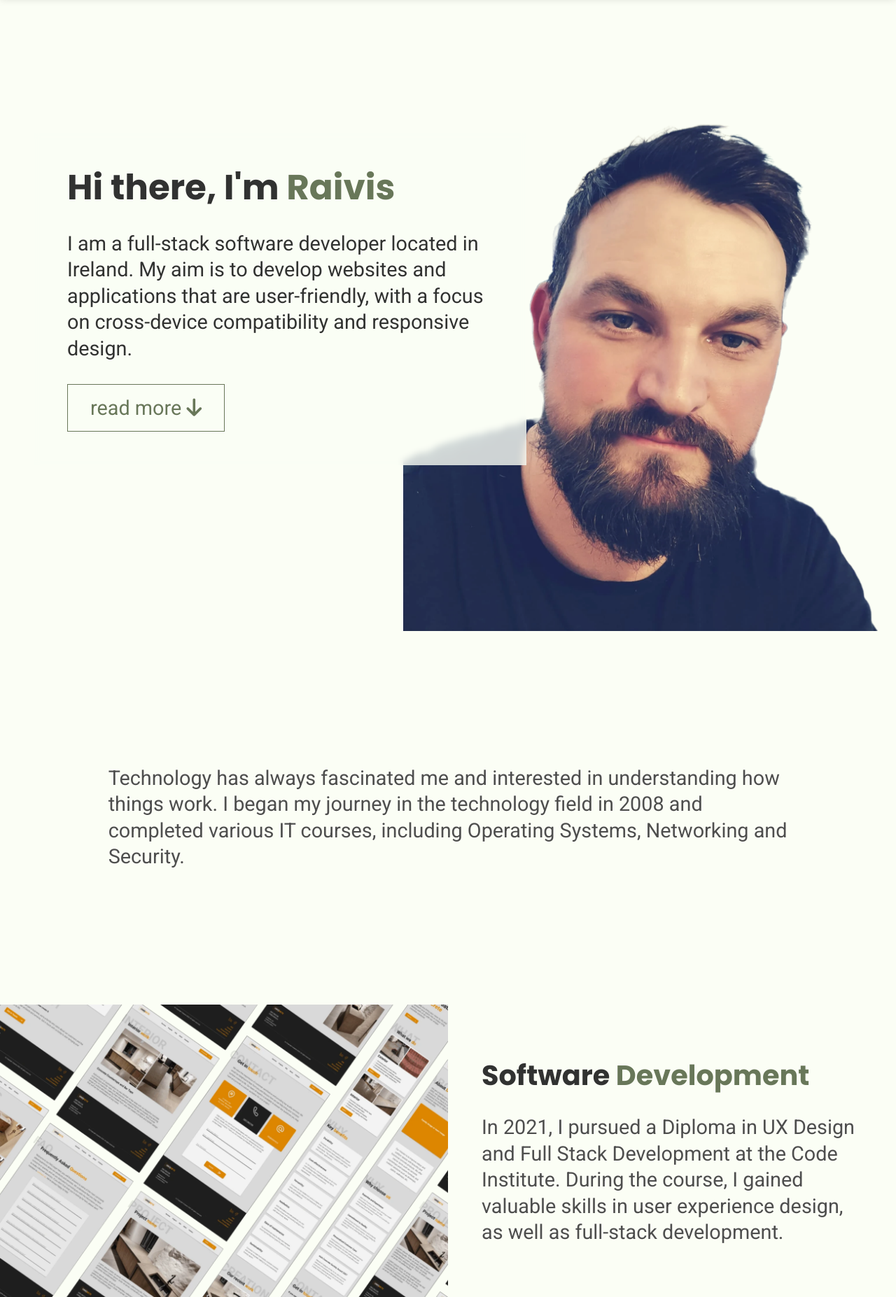
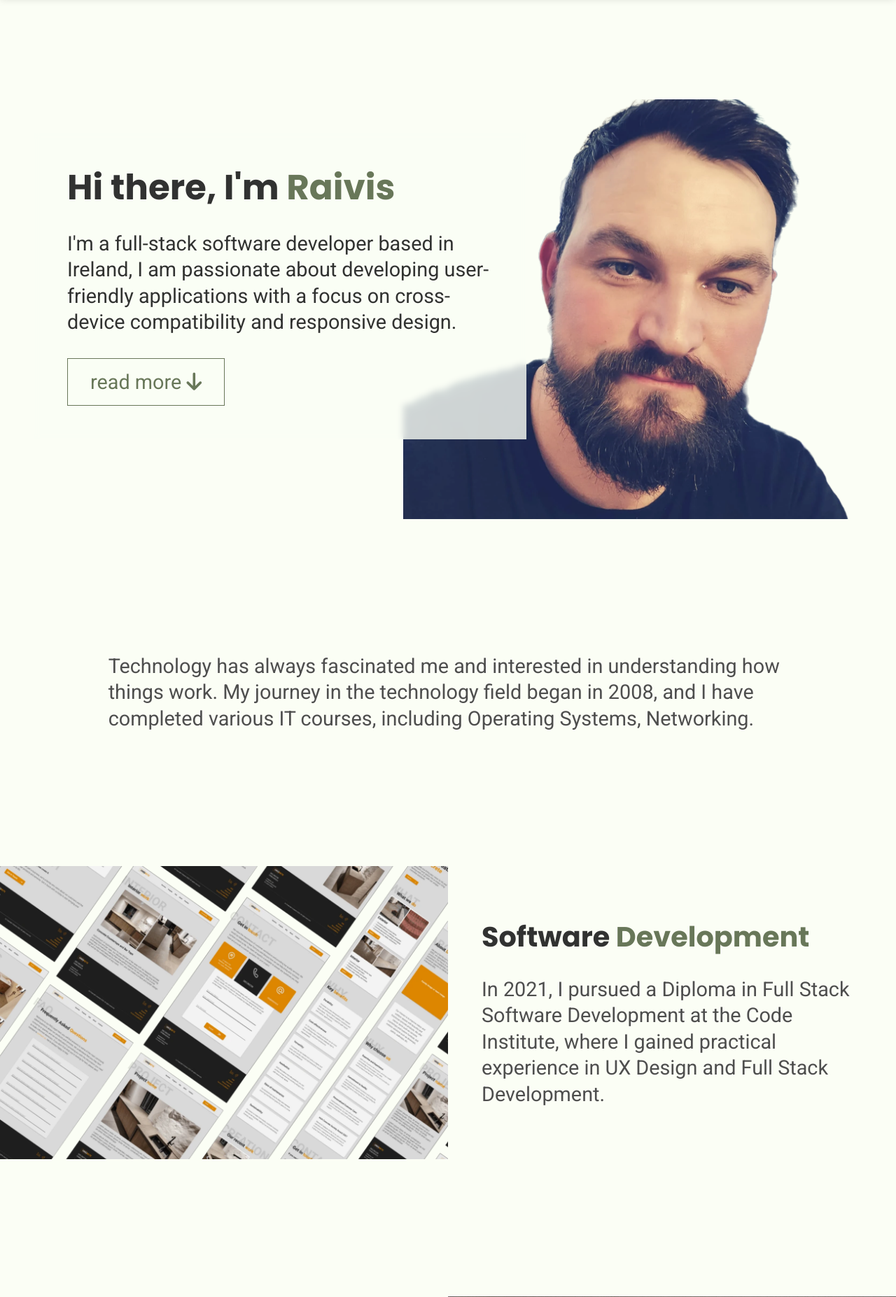
Before and after one commit to rp42dev/django_project, a Django app: page /about/ in a window 1280 px wide. Shown: the part 154-2008 px from the top of the page at 70% size. Run offline with Django 4.2, Linux system fonts and the light colour scheme; some libraries are stand-ins or nearby versions.

Commit message:
add content

```diff
--- a/DJANGO_PROJECT/static/css/style.css
+++ b/DJANGO_PROJECT/static/css/style.css
@@ -2250,7 +2250,7 @@ a:hover {
 .split {
     position: relative;
     height: 95vh;
-    max-height: 900px;
+    max-height: 600px;
     margin-top: calc(5vh + 2rem);
 }
 
@@ -2272,7 +2272,7 @@ a:hover {
     width: 100%;
     max-width: 55%;
     height: 95vh;
-    max-height: 900px;
+    max-height: 600px;
     display: grid;
     place-items: center;
     top: 0;
@@ -2284,6 +2284,7 @@ a:hover {
     position: absolute;
     width: 100%;
     height: 100%;
+    max-height: 600px;
     object-fit: cover;
     opacity: 0.9;
 }
--- a/home/templates/about.html
+++ b/home/templates/about.html
@@ -38,8 +38,8 @@ About - RP 42
         <div class="p-2 p-lg-3 split__content m-0 m-sm-3 my-0 mr-0 fade-left">
             <h1 class="left header-text gray responsive_headline">Hi there, I'm <span class="primary">Raivis</span></h1>
             <p class="large-text right">
-                I am a full-stack software developer located in Ireland. My aim is to develop websites and applications that are
-                user-friendly, with a focus on cross-device compatibility and responsive design.
+                I'm a full-stack software developer based in Ireland, I am passionate about developing user-friendly
+                applications with a focus on cross-device compatibility and responsive design.
             </p>
             <a href="#goal" class="primary btn-outline large-text d-none d-lg-block">read more <i class="fas fa-arrow-down ml-2"></i></a>
         </div>
--- a/home/templates/partials/about/featured-goal.html
+++ b/home/templates/partials/about/featured-goal.html
@@ -4,8 +4,7 @@
 <section class="container">
   <div class="px-2 px-sm-3 col-12 col-md-10 mx-auto">
     <p class="gray large-text">
-      Technology has always fascinated me and interested in understanding how things work. I began my journey in the
-      technology field in 2008 and completed various IT courses, including Operating Systems, Networking and Security.
-    </p>
+      Technology has always fascinated me and interested in understanding how things work. My journey in the technology
+      field began in 2008, and I have completed various IT courses, including Operating Systems, Networking.
   </div>
 </section>
--- a/home/templates/partials/about/featured-who.html
+++ b/home/templates/partials/about/featured-who.html
@@ -9,9 +9,8 @@
     <div class="px-2  px-lg-3 py-0 py-lg-4 flex__column col-12 col-lg-6 justify-column-center">
       <h2 class="left">Software <span class="primary">Development</span></h2>
       <p class="gray large-text">
-       In 2021, I pursued a Diploma in UX Design and Full Stack Development at the Code Institute. During the course, I
-       gained valuable skills in user experience design, as well as full-stack development.
-
+       In 2021, I pursued a Diploma in Full Stack Software Development at the Code Institute, where I gained practical
+       experience in UX Design and Full Stack Development.
       </p>
     </div>
 
--- a/home/templates/partials/about/featured-win.html
+++ b/home/templates/partials/about/featured-win.html
@@ -7,8 +7,9 @@
     <div class="px-2  px-lg-3 py-0 py-lg-4 flex__column col-12 col-lg-6 justify-column-center">
       <h2 class="left">Hackathon <span class="primary">Winner</span></h2>
       <p class="gray large-text">
-        In September 2022, our team won the Code Institute, Deloitte, and Trust In SODA's Hybrid Hackathon. We developed
-        Genquality, a web app to evaluate users' understanding of gender gap issues in the workplace, and came in first
+        In September 2022, as part of a team, I had the honor of winning first place in a Hackathon jointly organized by
+        the Code Institute and Deloitte. Our team developed a web application called Genquality, which assesses the
+        user's knowledge about the gender gap in the workplace.
         place.
       </p>
     </div>
```
